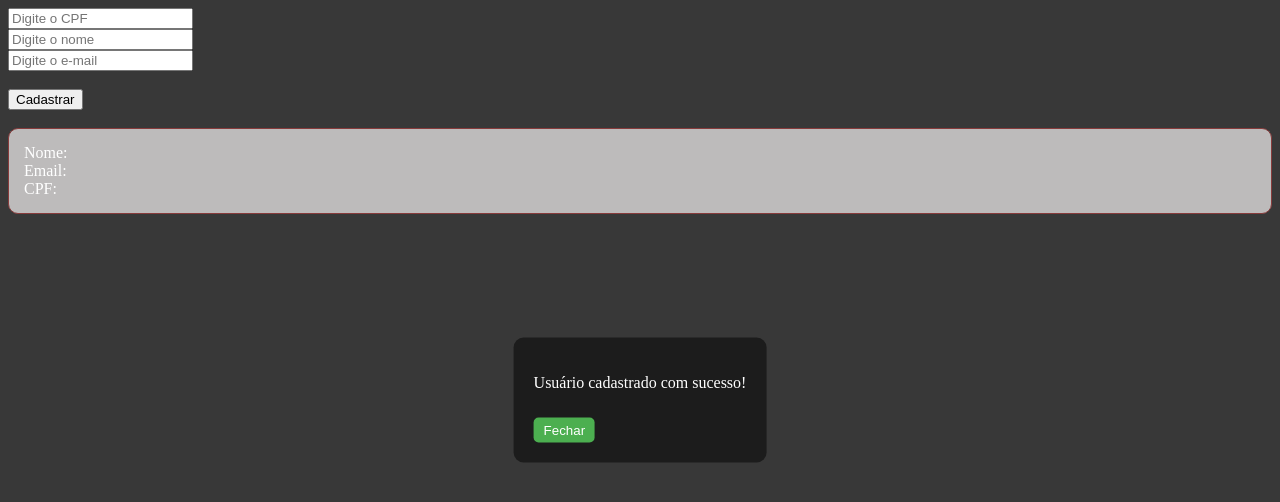
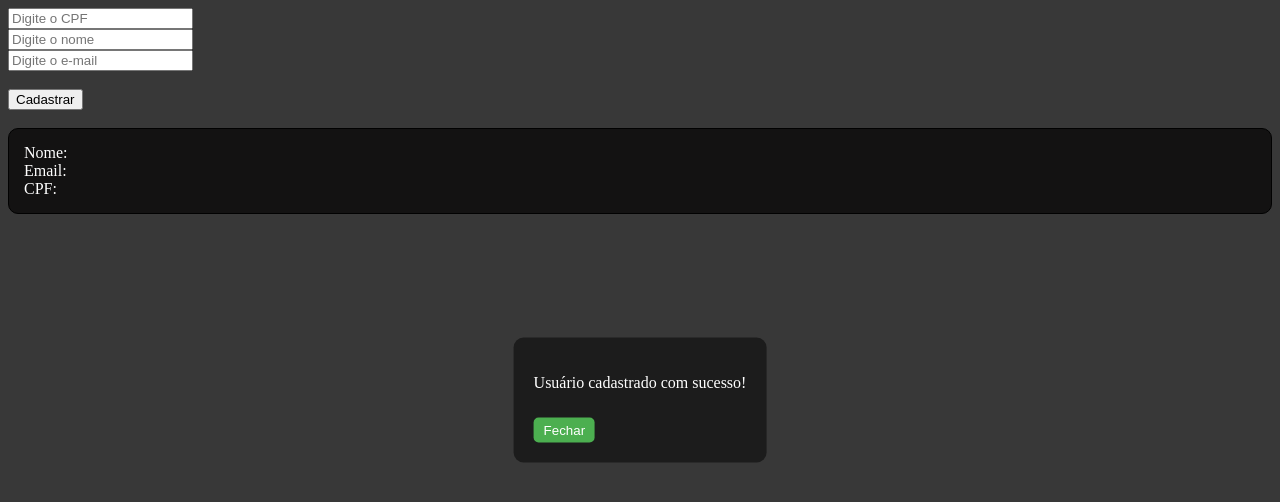
Before and after one commit to brunolorencini/front-end-annotations, a plain HTML site: page index.html in a window 1280 px wide. Both pictures are taken after a click on the button "Cadastrar". Drawn offline with nearby package versions, Linux system fonts and the light colour scheme.

Commit message:
Agora limpando o form e deixando string preenchidas limpas.

```diff
--- a/index.html
+++ b/index.html
@@ -12,10 +12,11 @@
     }
 
     .user-card {
-      border: 1px solid rgb(135, 59, 59);
-      background-color: #bdbbbb;
+      border: 1px solid rgb(1, 1, 1);
+      background-color: #131212;
       border-radius: 10px;
       padding: 15px;
+      margin-bottom: 10px;
     }
 
     .modal {
@@ -89,6 +90,10 @@
             email: email.value,
           })
           showConfirmationModal.value = true;
+          // Limpar os campos do formulário
+          cpf.value = '';
+          nome.value = '';
+          email.value = '';
         }
 
         const closeConfirmationModal = () => {
```
